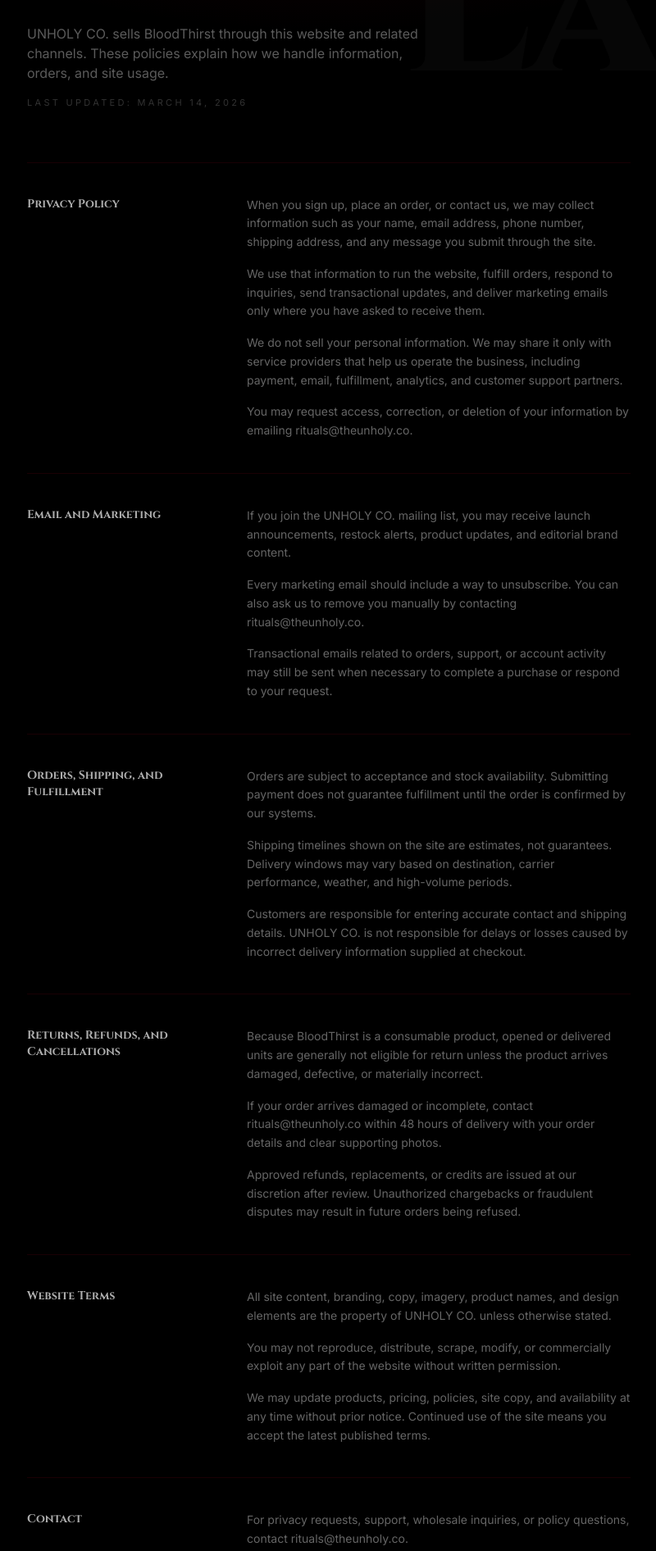
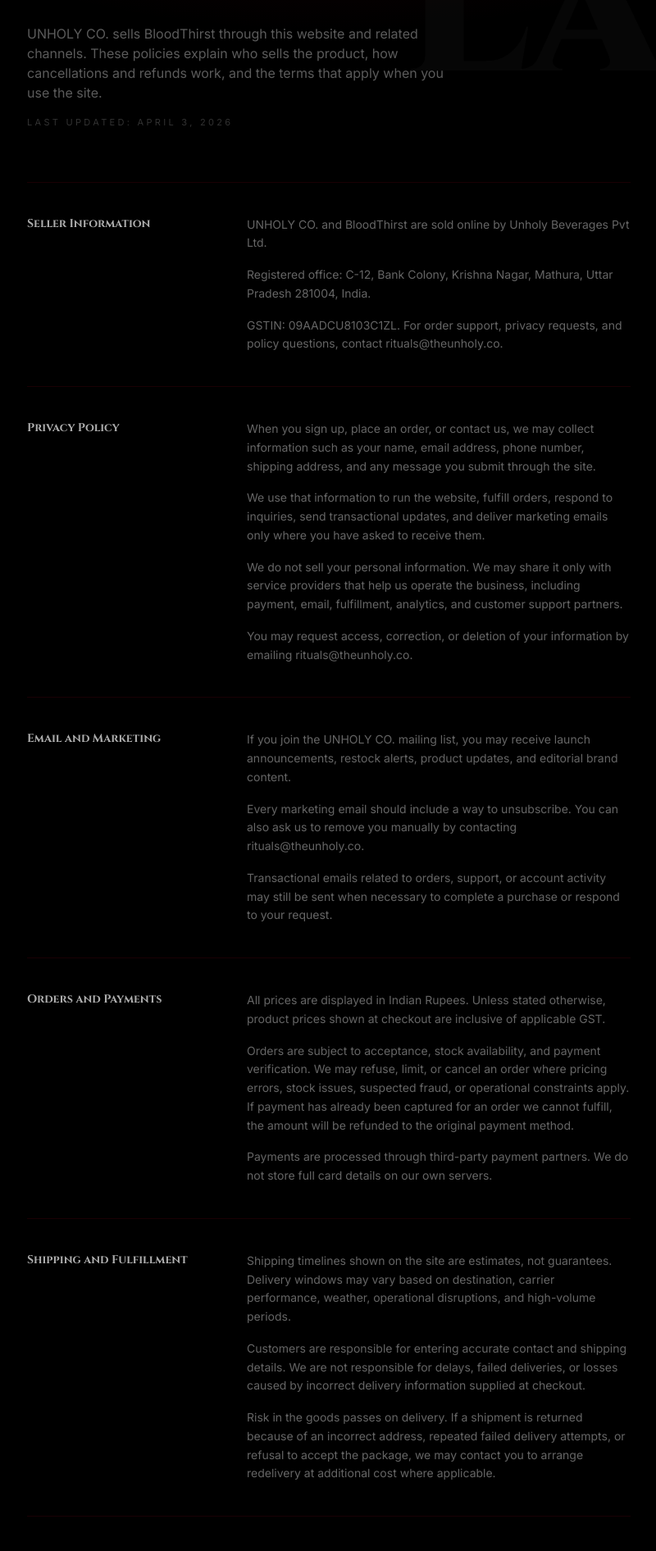
Before and after one commit to f5yc9n7ygb-web/unholy-co-website, a Next.js app: page /legal in a window 1280 px wide. Shown: the part 322-2214 px from the top of the page at 82% size, without its empty margins (239-1039 px from the left). Built offline with nearby package versions, Linux system fonts and the light colour scheme; no server answers.

Commit message:
Update legal and support details across storefront

```diff
--- a/src/app/contact/ContactClient.tsx
+++ b/src/app/contact/ContactClient.tsx
@@ -3,6 +3,13 @@
 import { FormEvent, useState } from "react"
 import { motion } from "framer-motion"
 import { TransitionLink } from "@/components/ux/TransitionLink"
+import {
+  COMPANY_GSTIN,
+  COMPANY_LEGAL_NAME,
+  COMPANY_PRESS_EMAIL,
+  COMPANY_REGISTERED_ADDRESS_LINES,
+  COMPANY_SUPPORT_EMAIL,
+} from "@/lib/site/company"
 
 /* ─── Data ─── */
 
@@ -17,8 +24,8 @@
 }
 
 const contactChannels = [
-  { label: "Email", value: "rituals@theunholy.co", href: "mailto:rituals@theunholy.co" },
-  { label: "Press", value: "press@theunholy.co", href: "mailto:press@theunholy.co" },
+  { label: "Email", value: COMPANY_SUPPORT_EMAIL, href: `mailto:${COMPANY_SUPPORT_EMAIL}` },
+  { label: "Press", value: COMPANY_PRESS_EMAIL, href: `mailto:${COMPANY_PRESS_EMAIL}` },
 ]
 
 /* ─── Types ─── */
@@ -134,6 +141,19 @@
               <p className="text-[10px] uppercase tracking-[0.35em] text-bone/25 mb-3">Hours</p>
               <p className="text-sm text-bone/40">Mon – Sat · 11:00 to 20:00 IST</p>
               <p className="text-sm text-bone/25">We reply within 24 hours.</p>
+            </div>
+
+            <div className="mt-10 space-y-2 border-t border-blood/[0.12] pt-6">
+              <p className="text-[10px] uppercase tracking-[0.35em] text-bone/25">
+                Seller of record
+              </p>
+              <p className="text-sm text-bone/45">{COMPANY_LEGAL_NAME}</p>
+              {COMPANY_REGISTERED_ADDRESS_LINES.map((line) => (
+                <p key={line} className="text-sm text-bone/35">
+                  {line}
+                </p>
+              ))}
+              <p className="pt-2 text-sm text-bone/35">GSTIN: {COMPANY_GSTIN}</p>
             </div>
           </motion.div>
 
--- a/src/app/legal/LegalClient.tsx
+++ b/src/app/legal/LegalClient.tsx
@@ -2,55 +2,98 @@
 
 import { motion } from "framer-motion"
 import { TransitionLink } from "@/components/ux/TransitionLink"
+import {
+  COMPANY_BRAND_NAME,
+  COMPANY_GSTIN,
+  COMPANY_LEGAL_NAME,
+  COMPANY_PRESS_EMAIL,
+  COMPANY_REGISTERED_ADDRESS,
+  COMPANY_SUPPORT_EMAIL,
+} from "@/lib/site/company"
 
 const sections = [
+  {
+    title: "Seller Information",
+    body: [
+      `${COMPANY_BRAND_NAME} and BloodThirst are sold online by ${COMPANY_LEGAL_NAME}.`,
+      `Registered office: ${COMPANY_REGISTERED_ADDRESS}.`,
+      `GSTIN: ${COMPANY_GSTIN}. For order support, privacy requests, and policy questions, contact ${COMPANY_SUPPORT_EMAIL}.`,
+    ],
+  },
   {
     title: "Privacy Policy",
     body: [
       "When you sign up, place an order, or contact us, we may collect information such as your name, email address, phone number, shipping address, and any message you submit through the site.",
       "We use that information to run the website, fulfill orders, respond to inquiries, send transactional updates, and deliver marketing emails only where you have asked to receive them.",
       "We do not sell your personal information. We may share it only with service providers that help us operate the business, including payment, email, fulfillment, analytics, and customer support partners.",
-      "You may request access, correction, or deletion of your information by emailing rituals@theunholy.co.",
+      `You may request access, correction, or deletion of your information by emailing ${COMPANY_SUPPORT_EMAIL}.`,
     ],
   },
   {
     title: "Email and Marketing",
     body: [
-      "If you join the UNHOLY CO. mailing list, you may receive launch announcements, restock alerts, product updates, and editorial brand content.",
-      "Every marketing email should include a way to unsubscribe. You can also ask us to remove you manually by contacting rituals@theunholy.co.",
+      `If you join the ${COMPANY_BRAND_NAME} mailing list, you may receive launch announcements, restock alerts, product updates, and editorial brand content.`,
+      `Every marketing email should include a way to unsubscribe. You can also ask us to remove you manually by contacting ${COMPANY_SUPPORT_EMAIL}.`,
       "Transactional emails related to orders, support, or account activity may still be sent when necessary to complete a purchase or respond to your request.",
     ],
   },
   {
-    title: "Orders, Shipping, and Fulfillment",
+    title: "Orders and Payments",
     body: [
-      "Orders are subject to acceptance and stock availability. Submitting payment does not guarantee fulfillment until the order is confirmed by our systems.",
-      "Shipping timelines shown on the site are estimates, not guarantees. Delivery windows may vary based on destination, carrier performance, weather, and high-volume periods.",
-      "Customers are responsible for entering accurate contact and shipping details. UNHOLY CO. is not responsible for delays or losses caused by incorrect delivery information supplied at checkout.",
+      "All prices are displayed in Indian Rupees. Unless stated otherwise, product prices shown at checkout are inclusive of applicable GST.",
+      "Orders are subject to acceptance, stock availability, and payment verification. We may refuse, limit, or cancel an order where pricing errors, stock issues, suspected fraud, or operational constraints apply. If payment has already been captured for an order we cannot fulfill, the amount will be refunded to the original payment method.",
+      "Payments are processed through third-party payment partners. We do not store full card details on our own servers.",
     ],
   },
   {
-    title: "Returns, Refunds, and Cancellations",
+    title: "Shipping and Fulfillment",
     body: [
-      "Because BloodThirst is a consumable product, opened or delivered units are generally not eligible for return unless the product arrives damaged, defective, or materially incorrect.",
-      "If your order arrives damaged or incomplete, contact rituals@theunholy.co within 48 hours of delivery with your order details and clear supporting photos.",
-      "Approved refunds, replacements, or credits are issued at our discretion after review. Unauthorized chargebacks or fraudulent disputes may result in future orders being refused.",
+      "Shipping timelines shown on the site are estimates, not guarantees. Delivery windows may vary based on destination, carrier performance, weather, operational disruptions, and high-volume periods.",
+      "Customers are responsible for entering accurate contact and shipping details. We are not responsible for delays, failed deliveries, or losses caused by incorrect delivery information supplied at checkout.",
+      "Risk in the goods passes on delivery. If a shipment is returned because of an incorrect address, repeated failed delivery attempts, or refusal to accept the package, we may contact you to arrange redelivery at additional cost where applicable.",
     ],
   },
   {
-    title: "Website Terms",
+    title: "Cancellations, Returns, and Refunds",
     body: [
-      "All site content, branding, copy, imagery, product names, and design elements are the property of UNHOLY CO. unless otherwise stated.",
-      "You may not reproduce, distribute, scrape, modify, or commercially exploit any part of the website without written permission.",
-      "We may update products, pricing, policies, site copy, and availability at any time without prior notice. Continued use of the site means you accept the latest published terms.",
+      `If you need to cancel an order, email ${COMPANY_SUPPORT_EMAIL} immediately with your order ID and contact details. We can only review cancellation requests before an order is packed, handed to the courier, or marked as dispatched.`,
+      "Once an order has been dispatched, it cannot usually be canceled except where required under applicable law. Approved pre-dispatch cancellations are refunded to the original payment method.",
+      "Because BloodThirst is a consumable product, opened or delivered units are generally not eligible for return unless the product arrives damaged, defective, or materially incorrect.",
+      `If your order arrives damaged, incomplete, defective, or materially different from what you purchased, contact ${COMPANY_SUPPORT_EMAIL} within 48 hours of delivery with your order details and clear supporting photos.`,
+      "Approved refunds, replacements, or credits are issued after review. Refunds are typically processed within 5–7 business days to the original payment method. Unauthorized chargebacks or fraudulent disputes may result in future orders being refused.",
     ],
   },
   {
-    title: "Contact",
+    title: "Website Terms and Acceptable Use",
     body: [
-      "For privacy requests, support, wholesale inquiries, or policy questions, contact rituals@theunholy.co.",
-      "Press requests can be sent to press@theunholy.co.",
-      "This page is a general policy summary and may be refined as operations, fulfillment coverage, and compliance requirements evolve.",
+      `By using this website, you agree to use it only for lawful purposes and in a way that does not interfere with the website, our operations, or other customers.`,
+      "You may not attempt unauthorized access, probe or bypass site security, introduce malicious code, scrape the site at scale, use bots to disrupt checkout or forms, or misuse any content or services made available on the website.",
+      `All site content, branding, copy, imagery, product names, trademarks, and design elements are the property of ${COMPANY_BRAND_NAME} or our licensors unless otherwise stated.`,
+      "You may not reproduce, distribute, modify, republish, create derivative works from, or commercially exploit any part of the website without prior written permission.",
+      "We may update products, pricing, policies, site copy, and availability at any time. Continued use of the website after changes are published means you accept the updated terms.",
+    ],
+  },
+  {
+    title: "Limitation of Liability",
+    body: [
+      "To the fullest extent permitted by applicable law, we are not liable for indirect, incidental, special, consequential, or punitive damages, or for loss of profits, revenue, data, goodwill, or business opportunity arising from your use of the website, your inability to use it, or any delay, interruption, or technical failure affecting the service.",
+      "Our total liability in connection with a claim relating to a specific order or transaction will not exceed the amount you paid for that order or transaction, except where a different outcome is required under applicable law.",
+      "Nothing in these terms excludes or limits liability that cannot legally be excluded or restricted, including rights or remedies available to consumers under applicable law.",
+    ],
+  },
+  {
+    title: "Governing Law and Jurisdiction",
+    body: [
+      "These terms and your use of the website are governed by the laws of India.",
+      "Subject to any mandatory consumer-protection rights or forum requirements that apply to you under law, the courts at Mathura, Uttar Pradesh will have jurisdiction over disputes arising out of or relating to these terms, the website, or orders placed through it.",
+    ],
+  },
+  {
+    title: "Policy Updates and Contact",
+    body: [
+      `For privacy requests, support, wholesale inquiries, or policy questions, contact ${COMPANY_SUPPORT_EMAIL}.`,
+      `Press requests can be sent to ${COMPANY_PRESS_EMAIL}.`,
+      "We may refine these policies as operations, fulfillment coverage, product lines, or legal requirements change. The latest version published on this page will apply to future use of the site and future orders unless a different version is required by law for an earlier transaction.",
     ],
   },
 ]
@@ -85,11 +128,12 @@
             The fine print.
           </h1>
           <p className="mt-5 max-w-lg text-sm leading-relaxed text-bone/45 md:text-base">
-            UNHOLY CO. sells BloodThirst through this website and related channels.
-            These policies explain how we handle information, orders, and site usage.
+            {COMPANY_BRAND_NAME} sells BloodThirst through this website and related channels.
+            These policies explain who sells the product, how cancellations and refunds work,
+            and the terms that apply when you use the site.
           </p>
           <p className="mt-4 text-[11px] uppercase tracking-[0.3em] text-bone/25">
-            Last updated: March 14, 2026
+            Last updated: April 3, 2026
           </p>
         </motion.div>
 
--- a/src/components/layout/Footer.tsx
+++ b/src/components/layout/Footer.tsx
@@ -1,4 +1,5 @@
 import { TransitionLink } from "@/components/ux/TransitionLink"
+import { COMPANY_SUPPORT_EMAIL } from "@/lib/site/company"
 import { Instagram, Mail } from "lucide-react"
 
 const NAV_LINKS = [
@@ -61,7 +62,7 @@
               <Instagram size={15} />
             </a>
             <a
-              href="mailto:rituals@theunholy.co"
+              href={`mailto:${COMPANY_SUPPORT_EMAIL}`}
               aria-label="Email"
               className="flex h-9 w-9 items-center justify-center rounded-xl border border-ash/50 text-bone/40 transition-all hover:border-blood/50 hover:text-blood"
             >
@@ -92,10 +93,10 @@
           <p className="text-[10px] uppercase tracking-[0.4em] text-bone/25">Ritual Support</p>
           <div className="space-y-2.5">
             <a
-              href="mailto:rituals@theunholy.co"
+              href={`mailto:${COMPANY_SUPPORT_EMAIL}`}
               className="block text-sm text-offwhite/40 transition-colors hover:text-blood"
             >
-              rituals@theunholy.co
+              {COMPANY_SUPPORT_EMAIL}
             </a>
             <TransitionLink
               href="/track"
--- /dev/null
+++ b/src/lib/site/company.ts
@@ -0,0 +1,14 @@
+export const COMPANY_BRAND_NAME = "UNHOLY CO."
+export const COMPANY_LEGAL_NAME = "Unholy Beverages Pvt Ltd"
+export const COMPANY_SUPPORT_EMAIL = "rituals@theunholy.co"
+export const COMPANY_PRESS_EMAIL = "press@theunholy.co"
+export const COMPANY_GSTIN = "09AADCU8103C1ZL"
+export const COMPANY_REGISTERED_ADDRESS_LINES = [
+  "C-12, Bank Colony, Krishna Nagar",
+  "Mathura, Uttar Pradesh 281004",
+] as const
+export const COMPANY_REGISTERED_COUNTRY = "India"
+export const COMPANY_REGISTERED_ADDRESS = [
+  ...COMPANY_REGISTERED_ADDRESS_LINES,
+  COMPANY_REGISTERED_COUNTRY,
+].join(", ")
```
Also changed, not shown: src/app/faq/FAQClient.tsx (+23 -12 lines), src/app/faq/page.tsx (+11 -3 lines), src/app/legal/page.tsx (+16 -1 lines), src/app/refund/RefundClient.tsx (+7 -1 lines), src/app/shop/ShopClient.tsx (+12 -4 lines), src/lib/pdf/generate-invoice.ts (+20 -7 lines).
